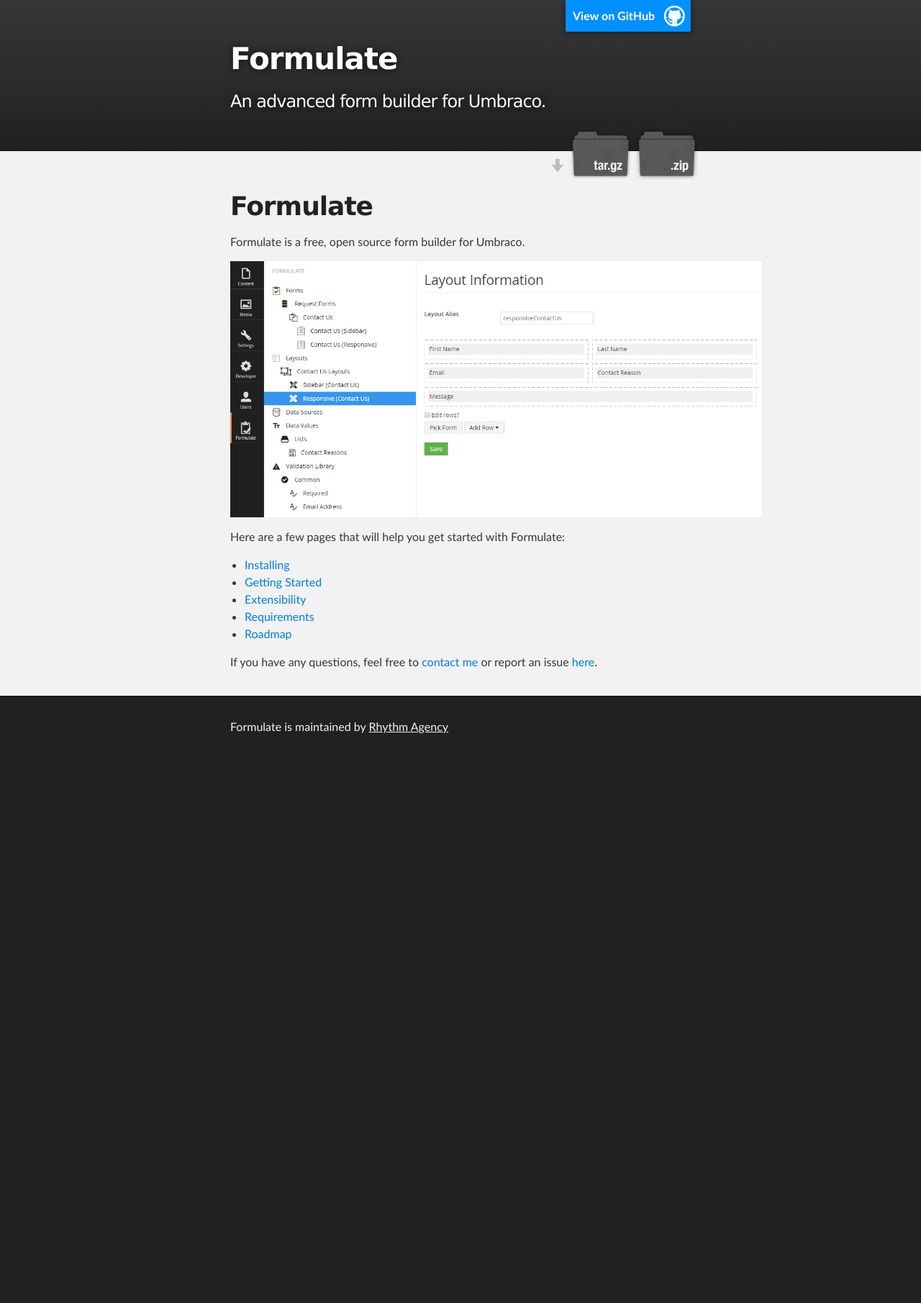
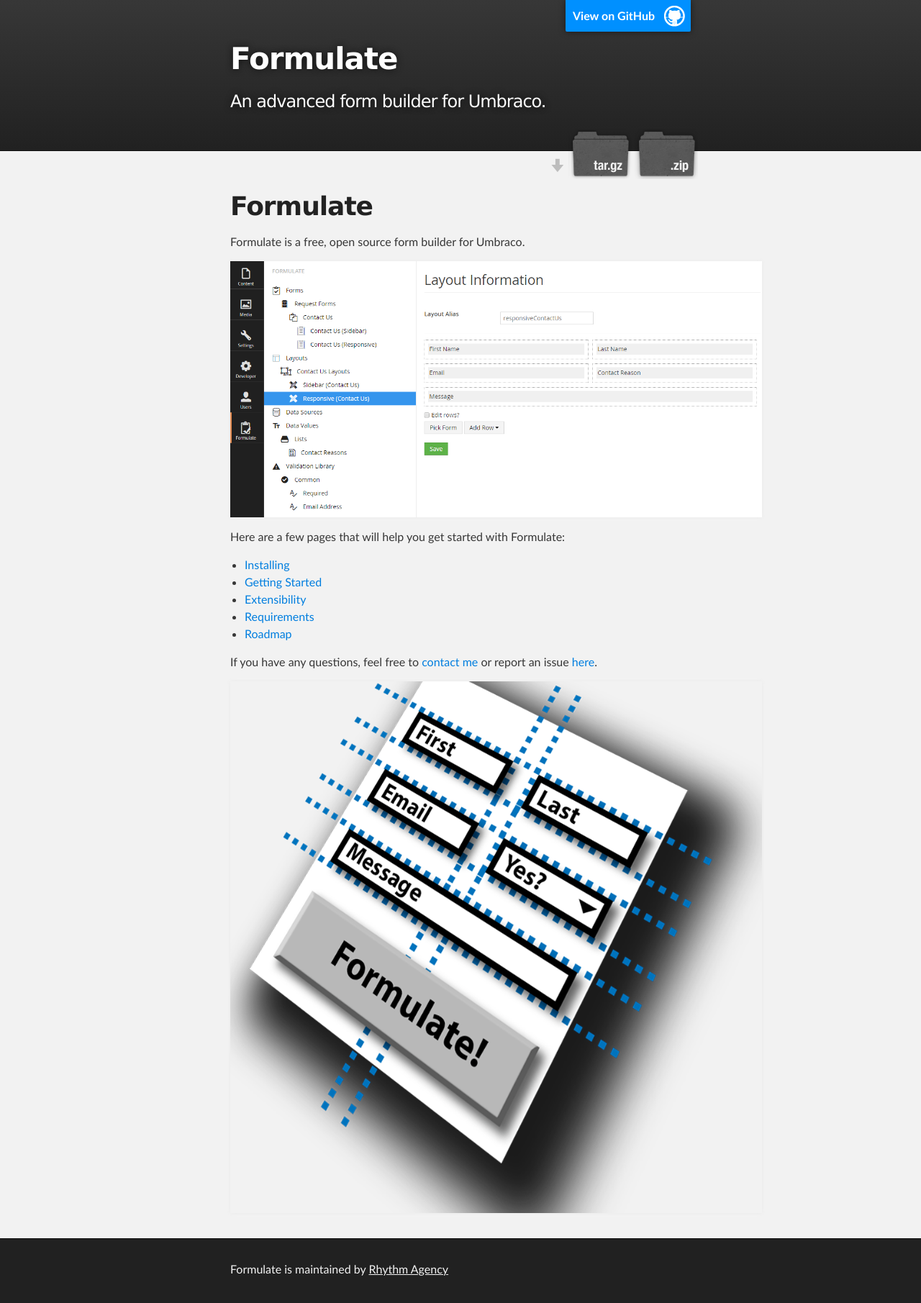
Before and after one commit to rhythmagency/formulate, a Jekyll site: the page built from index.md, in a window 1280 px wide. Shown: the whole page at 72% size. Built offline with Jekyll 4.4.1, drawn with Linux system fonts in a browser that asks for light colours; before the commit the page ends 1057 px from its top, so only the background shows below that.

Commit message:
Added image and updated readme.

```diff
--- a/index.md
+++ b/index.md
@@ -17,3 +17,5 @@
 * [Roadmap](/roadmap)
 
 If you have any questions, feel free to [contact me](http://www.nicholaswestby.com/contact/) or report an issue [here](https://github.com/rhythmagency/formulate/issues).
+
+![Formulate](/images/formulate-icon.png)
```
Also changed, not shown: README.md, images/formulate-icon.png (added).
